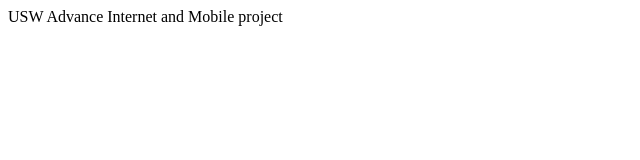
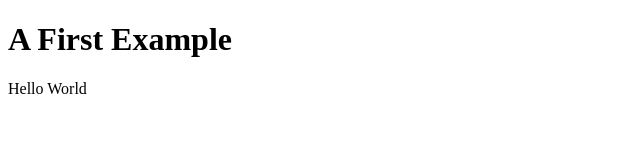
Before and after one commit to c1kfa10001/aimproject.github.io, a plain HTML site: page index.html in a window 1280 px wide. Shown: the whole page, without its empty margins (0-640 px from the left). Drawn offline with Linux system fonts and the light colour scheme.

Commit message:
Tutorial1
Tutorial1

```diff
--- a/index.html
+++ b/index.html
@@ -1,8 +1,13 @@
 <!DOCTYPE html PUBLIC "-//W3C//DTD XHTML 1.0 Strict//EN" "http://www.w3.org/TR/xhtml1/DTD/xhtml1-strict.dtd">
 <html xmlns="http://www.w3.org/1999/xhtml">
 <head>
+	<meta charset="utf-8">
+    <title>JS Inline Example</title>
+
 
 </head>
 <body>
-	USW Advance Internet and Mobile project
+	<h1> A First Example </h1>
+	<p><script>document.write('Hello World')</script></p>
 </body>
+</html>
```
Also changed, not shown: 4 other files.
